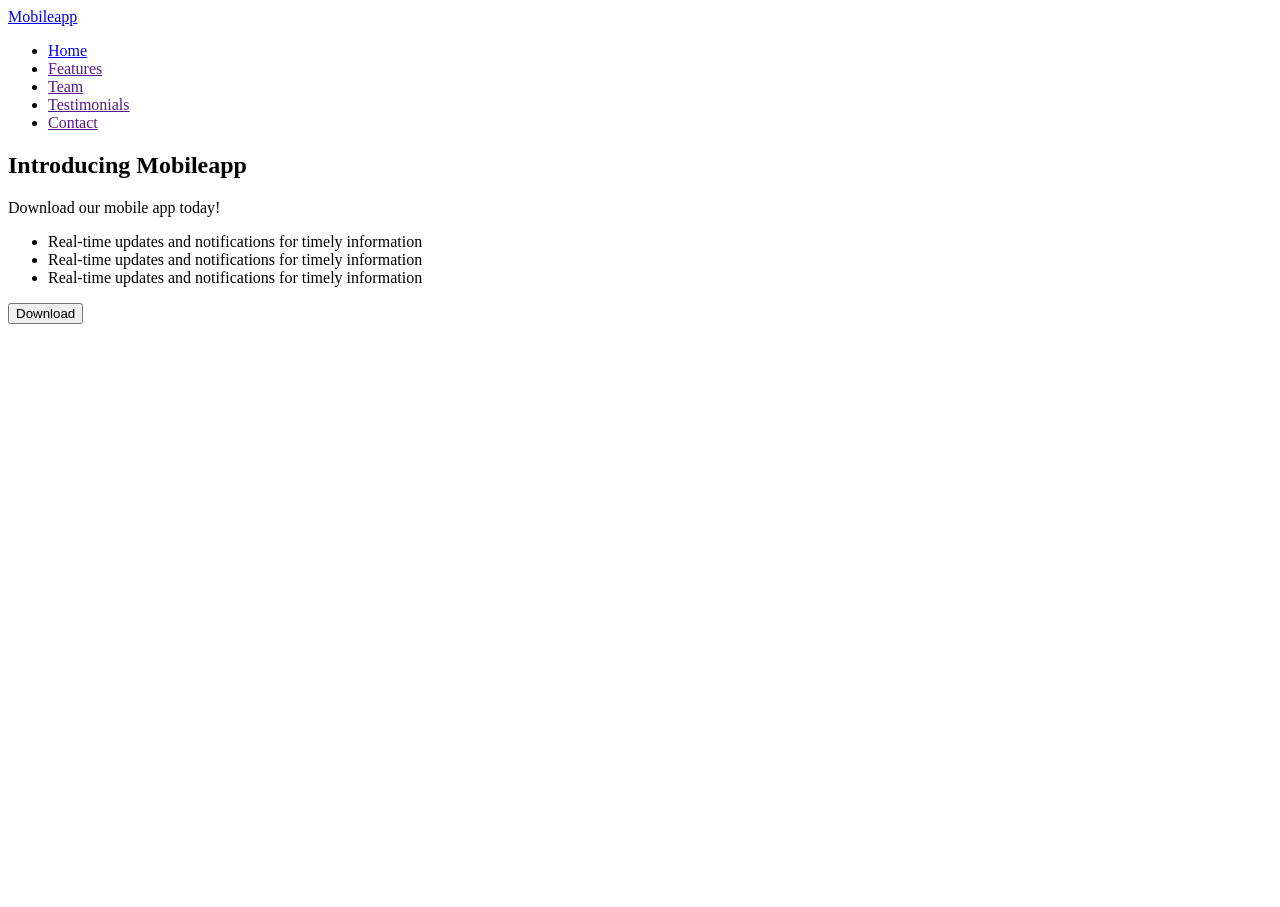
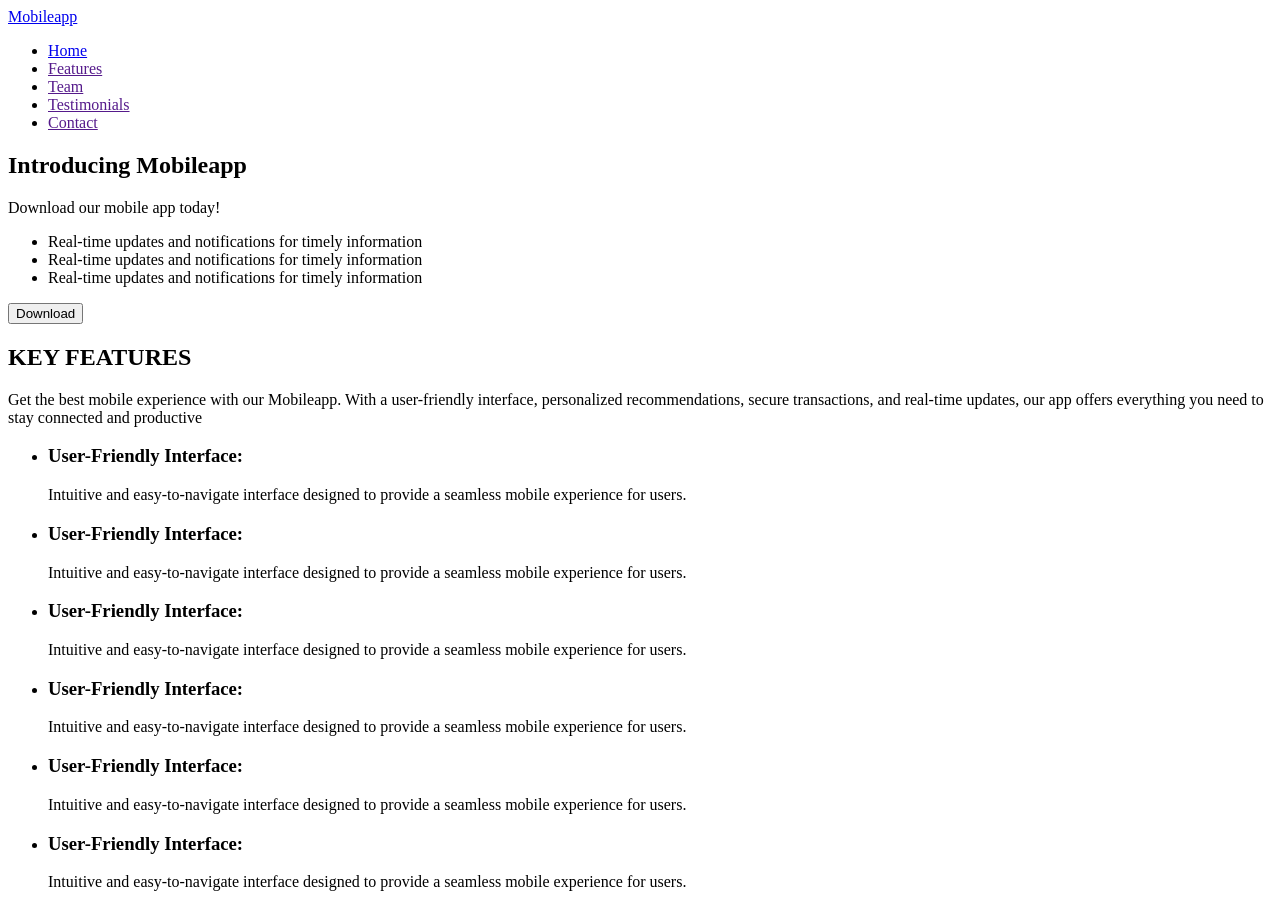
Before and after one commit to andrewwwmatsko/group17-18, a plain HTML site: page index.html in a window 1280 px wide. Before the commit the page ends 800 px from the top, so only its background shows below. Drawn offline with Linux system fonts and the light colour scheme.

Commit message:
section2

```diff
--- a/index.html
+++ b/index.html
@@ -27,7 +27,60 @@
           <li>Real-time updates and notifications for timely information</li>
           <li>Real-time updates and notifications for timely information</li>
         </ul>
-        <button type="button"> Download</button>
+        <button type="button">Download</button>
+      </section>
+      <section>
+        <h2>KEY FEATURES</h2>
+        <p>
+          Get the best mobile experience with our Mobileapp. With a
+          user-friendly interface, personalized recommendations, secure
+          transactions, and real-time updates, our app offers everything you
+          need to stay connected and productive
+        </p>
+        <ul>
+          <li>
+            <h3>User-Friendly Interface:</h3>
+            <p>
+              Intuitive and easy-to-navigate interface designed to provide a
+              seamless mobile experience for users.
+            </p>
+          </li>
+          <li>
+            <h3>User-Friendly Interface:</h3>
+            <p>
+              Intuitive and easy-to-navigate interface designed to provide a
+              seamless mobile experience for users.
+            </p>
+          </li>
+          <li>
+            <h3>User-Friendly Interface:</h3>
+            <p>
+              Intuitive and easy-to-navigate interface designed to provide a
+              seamless mobile experience for users.
+            </p>
+          </li>
+          <li>
+            <h3>User-Friendly Interface:</h3>
+            <p>
+              Intuitive and easy-to-navigate interface designed to provide a
+              seamless mobile experience for users.
+            </p>
+          </li>
+          <li>
+            <h3>User-Friendly Interface:</h3>
+            <p>
+              Intuitive and easy-to-navigate interface designed to provide a
+              seamless mobile experience for users.
+            </p>
+          </li>
+          <li>
+            <h3>User-Friendly Interface:</h3>
+            <p>
+              Intuitive and easy-to-navigate interface designed to provide a
+              seamless mobile experience for users.
+            </p>
+          </li>
+        </ul>
       </section>
     </main>
     <footer></footer>
```
